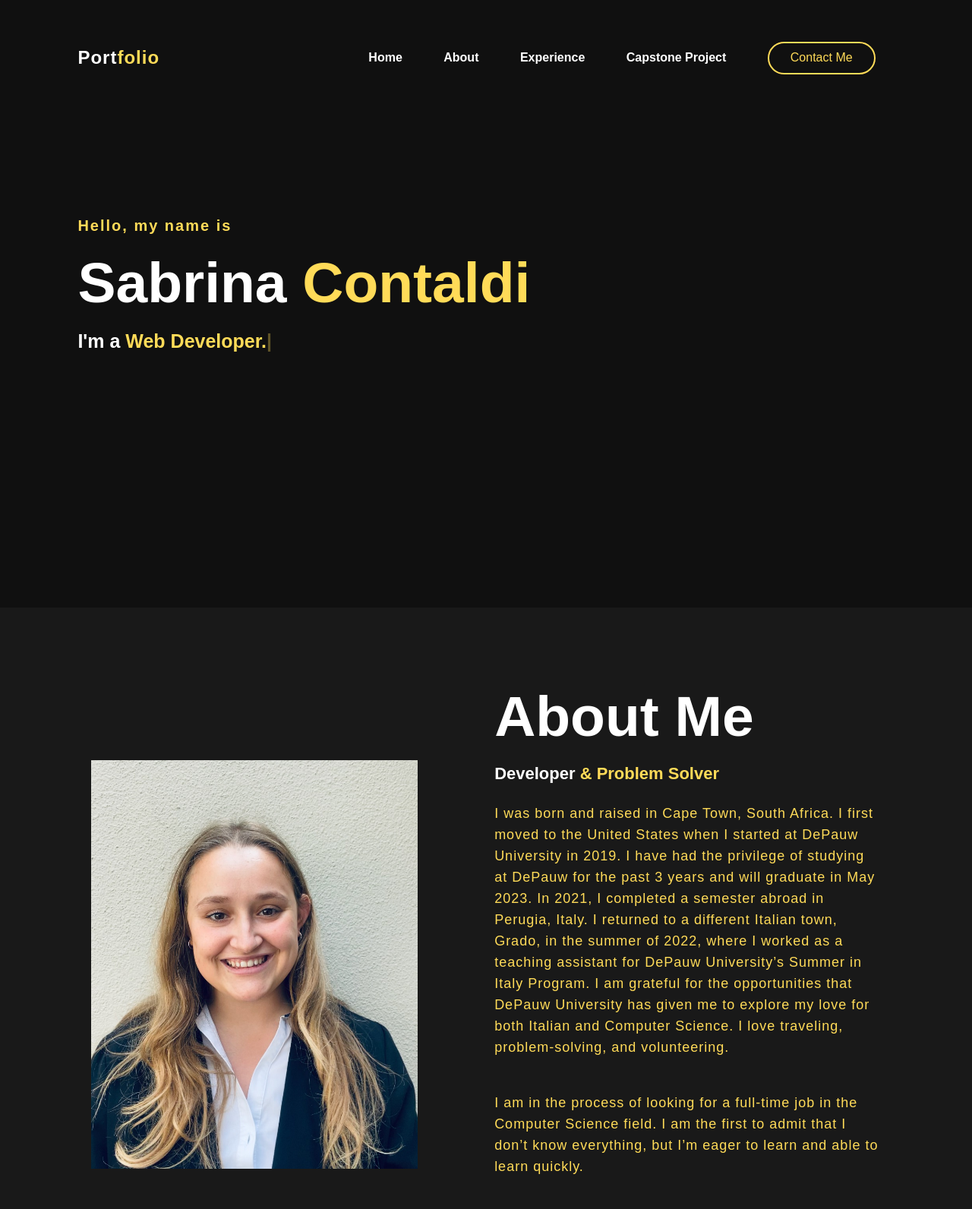
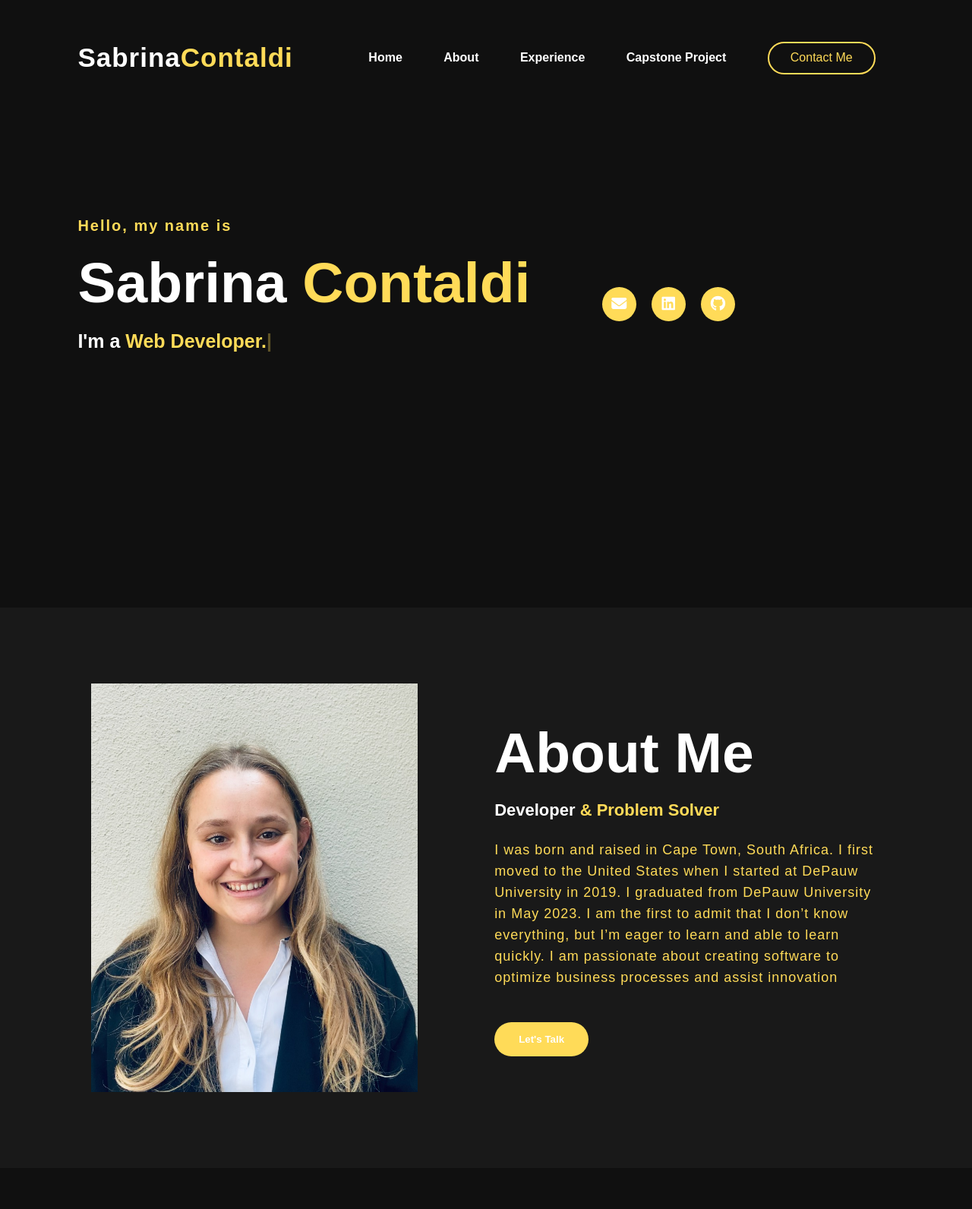
Before and after one commit to sabrinacontaldi/sabrinacontaldi.com, a plain HTML site: page index.html in a window 1280 px wide. Shown: the top 1592 px of the page at 76% size. Drawn offline with nearby package versions, Linux system fonts and the light colour scheme.

Commit message:
format changes

```diff
--- a/css/style.css
+++ b/css/style.css
@@ -49,8 +49,8 @@ nav .hamb span{
 		width: 100%;
 		height: 3px;
 		transition: .3s;
-	transition-property: transform,opacity;
-	position: ;
+		transition-property: transform, opacity;
+
 	}
 	nav .hamb span:nth-child(2){
 		margin: 7px 0px;
@@ -58,7 +58,7 @@ nav .hamb span:nth-child(2){
 
 	.logo{
 		color: white;
-	fint-size: 35px;
+		font-size: 35px;
 		letter-spacing: 1px;
 		cursor:  pointer;
 	}
@@ -117,9 +117,28 @@ nav .nav-list li.btn:hover a{
 
 .content{
 	position: absolute;
+	width: 75%;
 	top: 50%;
 	left: 8%;
 	transform: translateY(-50%);
+
+	padding-bottom: 0;
+
+	display: flex;
+	flex-direction: row;
+	align-items: space-between;
+}
+	.left{
+		flex: auto;
+		padding-bottom: 0;
+		/* width: 75%; */
+	}
+	.right{
+		flex: auto;
+		display: flex;
+		flex-direction: row;
+		align-items: center;
+		padding-bottom: 0;
 	}
 h1{
 	color:  white;
@@ -215,7 +234,7 @@ button{
 	color: white;
 	text-decoration: none;
 	border: 2px solid transparent;
-	font font-weight: bold;
+	font-weight: bold;
 	padding:  13px 30px;
 	border-radius: 30px;
 	transition: .4s;
@@ -304,7 +323,7 @@ h5{
 	color: white;
 	text-decoration: none;
 	border: 2px solid transparent;
-	font font-weight: bold;
+	font-weight: bold;
 	padding:  9px 22px;
 	border-radius: 30px;
 	transition: .4s;
@@ -336,7 +355,7 @@ h5{
 	font-weight: bold;
 	text-decoration: none;
 	border: 2px solid transparent;
-	font font-weight: bold;
+	font-weight: bold;
 	padding:  9px 22px;
 	border-radius: 30px;
 	transition: .4s;
--- a/index.html
+++ b/index.html
@@ -20,7 +20,7 @@
 <section class="hero" id="hero">
 	<div class="main-width">
 		<nav>
-			<h2 class="logo">Port<span>folio<span></h2>
+			<h2 class="logo">Sabrina<span>Contaldi<span></h2>
 
 			<div class="hamb">
 				<span></span>
@@ -40,9 +40,20 @@
 		</nav>
 
 		<div class="content">
-			<h4>Hello, my name is</h4>
-			<h1>Sabrina <span>Contaldi<span></h1>
-			<h3>I'm a <span class="input"></span></h3>
+			<div class="left">
+				<h4>Hello, my name is</h4>
+				<h1>Sabrina <span>Contaldi<span></h1>
+				<h3>I'm a <span class="input"></span></h3>
+			</div>
+
+			<div class="right">
+				<div class="social">
+					<a href="mailto:sabrinarcontaldi@gmail.com"><i class="fa-solid fa-envelope"></i></a>
+					<a href="https://www.linkedin.com/in/sabrinacontaldi/"><i class="fa-brands fa-linkedin"></i></a>
+					<a href="https://github.com/sabrinacontaldi"><i class="fa-brands fa-github"></i></a>
+				</div>
+			</div>
+
 			<!-- <div class="newslatter">
 				<form>
 					<input type="email" name="email" id="mail" placeholder="Enter Your Email">
@@ -61,15 +72,16 @@
 			<div class="about-text">
 				<h2>About Me</h2>
 				<h5>Developer <span>& Problem Solver</span></h5>
-				<p>I was born and raised in Cape Town, South Africa. I first moved to the United States when I started at DePauw University in 2019. I have had the privilege of studying at DePauw for the past 3 years and will graduate in May 2023. In 2021, I completed a semester abroad in Perugia, Italy. I returned to a different Italian town, Grado, in the summer of 2022, where I worked as a teaching assistant for DePauw University’s Summer in Italy Program. I am grateful for the opportunities that DePauw University has given me to explore my love for both Italian and Computer Science. I love traveling, problem-solving, and volunteering.</p>
-				<p>I am in the process of looking for a full-time job in the Computer Science field. I am the first to admit that I don’t know everything, but I’m eager to learn and able to learn quickly.</p>
+				<p>I was born and raised in Cape Town, South Africa. I first moved to the United States when I started at DePauw University in 2019.
+					I graduated from DePauw University in May 2023. I am the first to admit that I don’t know everything, but I’m eager to learn and able to learn quickly.
+					I am passionate about creating software to optimize business processes and assist innovation</p>
 				<button type="button">Let's Talk</button>
 			</div>
 		</div>
 	</div>
 </section>
 
-<!---service section start-->
+<!---experience section start-->
 <div class="service" id="experience">
 	<div class="main-width">
 		<!-- <div>class="video-wrapper"</div>
@@ -83,9 +95,9 @@
 				<i class="fa-solid fa-laptop"></i>
  				<h5>Web Development</h5>
 				<div class="pra">
-					<p>Experience with Microsoft's Razor and Blazors, a framework that enables users to create single-page web applications using C# and Razor syntax.</p>
+					<p>Experience with Microsoft's .Net framework Blazor which enables users to create single-page web applications using C# and Razor syntax.</p>
 
-					<!-- <p style="text-align: center;"><a class="button" href="#">Read More</a></p> -->
+					<!-- <p style="text-align: center;"><a class="button" href="#">View Projects</a></p> -->
 				</div>
 			</div>
 
@@ -103,7 +115,7 @@
 				<i class="fa-solid fa-laptop"></i>
 				<h5>Data Mining</h5>
 				<div class="pra">
-					<p>Experience working with Python's pandas library, creating and tuning predictive models. Completed a few Kaggle submissions.</p>
+					<p>Experience working with Python's pandas library to create and tune predictive models. Completed a few Kaggle submissions.</p>
 
 					<!-- <p style="text-align: center;"><a class="button" href="#">Read More</a></p>	 -->
 				</div>
@@ -127,10 +139,6 @@
 				<div class="pra">
 					<p> I am familiar with Java, C#, C++, Python, HTML, CSS and Razor Syntax.</p>
 					<p> I am also proficient in Italian and have an intermediate French level.</p>
-<!-- 					<li>Java</li>
-					<li>C#</li>
-					<li>C++</li>
-					<li>Python</li> -->
 				</div>
 			</div>
 		</div>
@@ -142,13 +150,67 @@
 	</div>
 </div>
 
+<!-- project section start -->
+<!-- <div class="service" id="experience">
+	<div class="main-width">
+		<div class="title"><h2>Projects</h2></div>
+		<div class="box">
+			<div class="card">
+				<i class="fa-solid fa-laptop"></i>
+ 				<h5>Web Development</h5>
+				<div class="pra">
+					<p>Experience with Microsoft's .Net framework Blazor which enables users to create single-page web applications using C# and Razor syntax.</p>
+				</div>
+			</div>
+
+			<div class= "card" >
+				<i class="fa-sharp fa-solid fa-database"></i>
+				<h5>Databases and File Systems</h5>
+				<div class="pra">
+					<p>Experience using SQL and building relational databases.</p>
+
+				</div>
+			</div>
+
+			<div class= "card" >
+				<i class="fa-solid fa-laptop"></i>
+				<h5>Data Mining</h5>
+				<div class="pra">
+					<p>Experience working with Python's pandas library to create and tune predictive models. Completed a few Kaggle submissions.</p>
+				</div>
+			</div>
+
+			<div class="card">
+				<i class="fa-regular fa-mobile"></i>
+				<h5>Mobile Application Development</h5>
+				<div class="pra">
+					<p>Experience working with Android Studio to create Android Applications written in Java.</p>
+				</div>
+			</div>
+
+		</div>
+
+		<div class="box">
+			<div class="skill">
+				<h5>Other Skills</h5>
+				<div class="pra">
+					<p> I am familiar with Java, C#, C++, Python, HTML, CSS and Razor Syntax.</p>
+					<p> I am also proficient in Italian and have an intermediate French level.</p>
+			</div>
+		</div>
+
+	</div>
+</div> -->
+
 <section class="capstone" id="capstone">
 	<div class="main-width">
 		<div class="main">
 			<div class="capstone-text">
 				<h2>Capstone Project</h2>
 
-				<p>FoodShare is a single page web application that connects grocery stores to food banks and homeless shelters in an effort to make the process of donating food easier and to reduce food waste. The application is built using the .NET CORE Blazor framework, written in C#.</p>
+				<p>FoodShare is a single page web application that connects grocery stores to food banks and homeless shelters in an effort to make the process of donating food easier and to reduce food waste. The application is built using the .Net Core Blazor framework, written in C#.
+					The web application consists of a .Net webApi that connects the client side to a back end SQL database.
+				</p>
 				<!-- <button type="button">Let's Talk</button> -->
 			</div>
 		</div>
```
Also changed, not shown: script.js (+15 -0 lines), 6 other files. Lines whose indentation alone changed are shown as unchanged.
